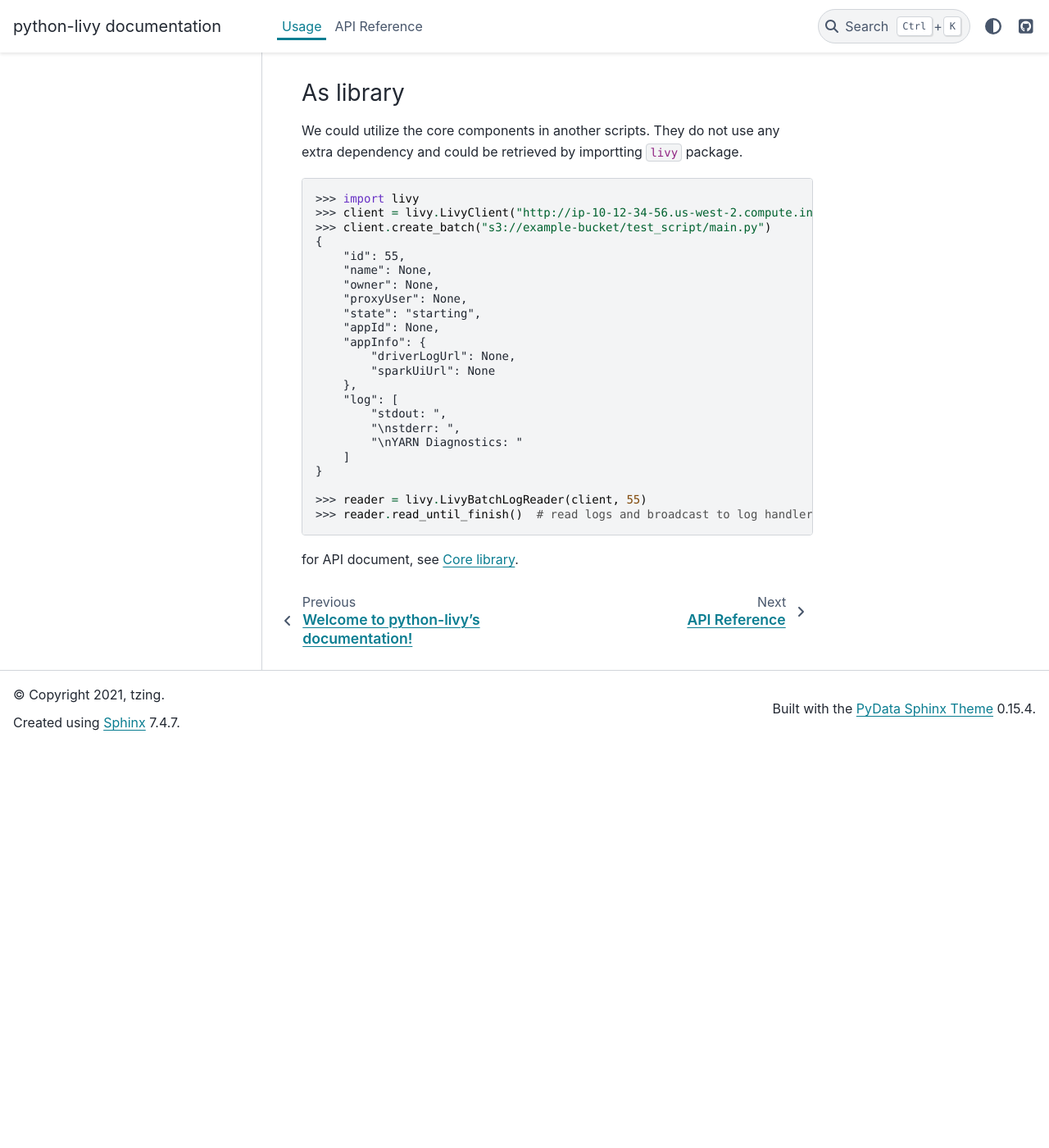
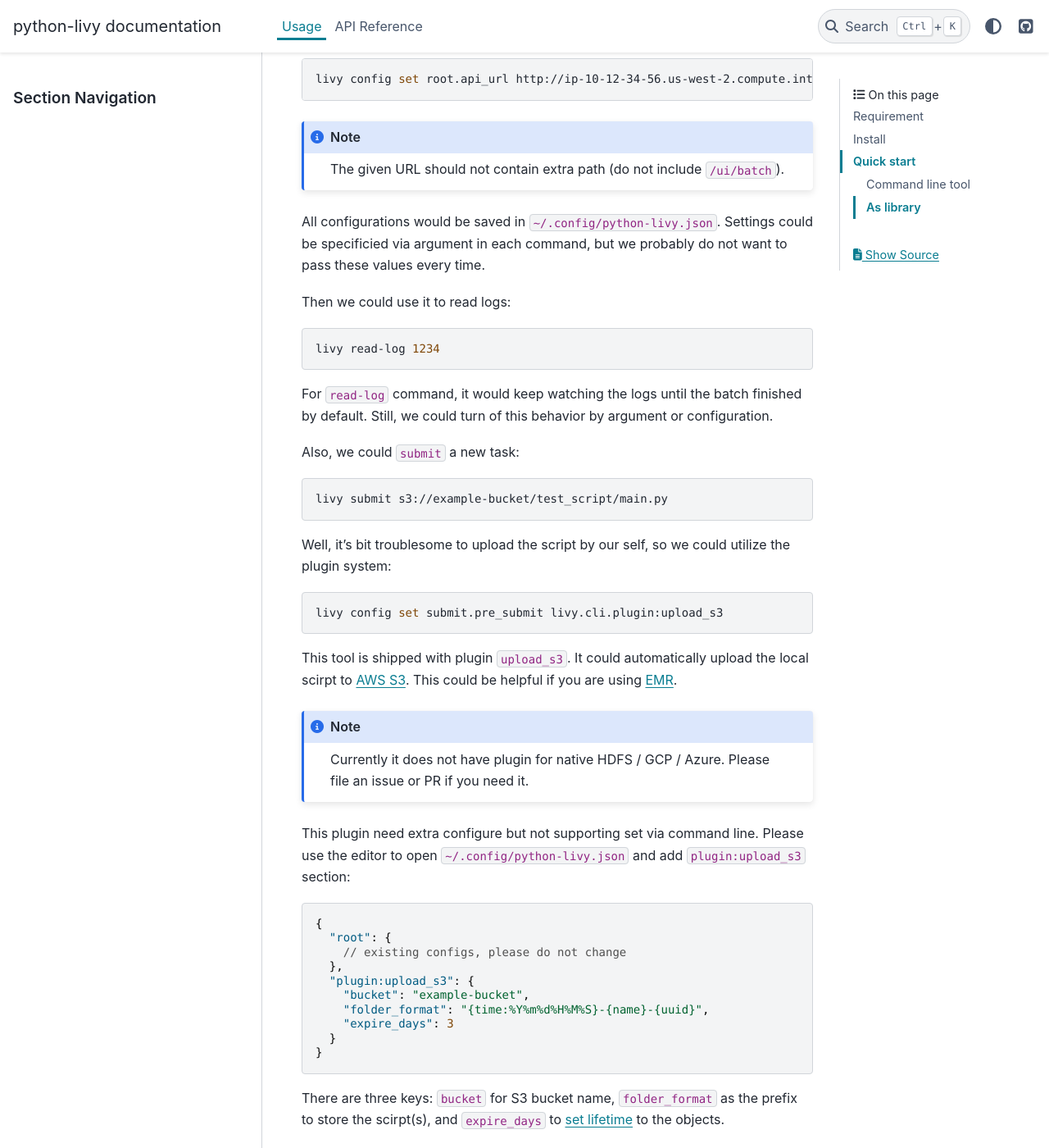
Before and after one commit to tzing/python-livy, a Sphinx documentation site: the page built from docs/usage.rst, in a window 1280 px wide and 1400 px high, scrolled down 1447 px. Shown: the whole window at 82% size. Built offline with Sphinx 7.4.7 and the PyData theme 0.15.4, drawn with Linux system fonts in a browser that asks for light colours; before the commit the page ends 2357 px from its top, so only the background shows below that; some of the changed text lies outside the part shown.

Commit message:
[ci skip] add: submit

```diff
--- a/docs/usage.rst
+++ b/docs/usage.rst
@@ -61,13 +61,76 @@ Quick start
 Command line tool
 -----------------
 
-TODO
+First, set the livy server URL in local config file:
+
+.. code-block:: bash
+
+   livy config set root.api_url http://ip-10-12-34-56.us-west-2.compute.internal:8998/
+
+.. note::
+
+   The given URL should not contain extra path (do not include ``/ui/batch``).
+
+All configurations would be saved in ``~/.config/python-livy.json``. Settings could be specificied via argument in each command, but we probably do not want to pass these values every time.
+
+Then we could use it to read logs:
+
+.. code-block:: bash
+
+   livy read-log 1234
+
+For ``read-log`` command, it would keep watching the logs until the batch finished by default. Still, we could turn of this behavior by argument or configuration.
+
+Also, we could ``submit`` a new task:
+
+.. code-block:: bash
+
+   livy submit s3://example-bucket/test_script/main.py
+
+Well, it's bit troublesome to upload the script by our self, so we could utilize the plugin system:
+
+.. code-block:: bash
+
+   livy config set submit.pre_submit livy.cli.plugin:upload_s3
+
+This tool is shipped with plugin ``upload_s3``. It could automatically upload the local scirpt to `AWS S3 <https://aws.amazon.com/s3/>`_. This could be helpful if you are using `EMR <https://aws.amazon.com/emr/>`_.
+
+.. note::
+
+   Currently it does not have plugin for native HDFS / GCP / Azure. Please file an issue or PR if you need it.
+
+This plugin need extra configure but not supporting set via command line. Please use the editor to open ``~/.config/python-livy.json`` and add ``plugin:upload_s3`` section:
+
+.. code-block:: json
+
+   {
+     "root": {
+       // existing configs, please do not change
+     },
+     "plugin:upload_s3": {
+       "bucket": "example-bucket",
+       "folder_format": "{time:%Y%m%d%H%M%S}-{name}-{uuid}",
+       "expire_days": 3
+     }
+   }
+
+There are three keys: ``bucket`` for S3 bucket name, ``folder_format`` as the prefix to store the scirpt(s), and ``expire_days`` to `set lifetime <https://docs.aws.amazon.com/AmazonS3/latest/userguide/lifecycle-expire-general-considerations.html>`_ to the objects.
+
+After the configure, we could simply use the command line tool to submit the task:
+
+.. code-block:: bash
+
+   livy submit main.py
+
+Log reader would be auto started after submission.
 
 
 As library
 ----------
 
 We could utilize the core components in another scripts. They do not use any extra dependency and could be retrieved by importting ``livy`` package.
+
+Note plugin system would not be triggered in core library. For action like *submit*, script(s) should be already stored in somewhere readable by the server.
 
 .. code-block:: python
 
```
Also changed, not shown: Readme.md (+1 -45 lines).
